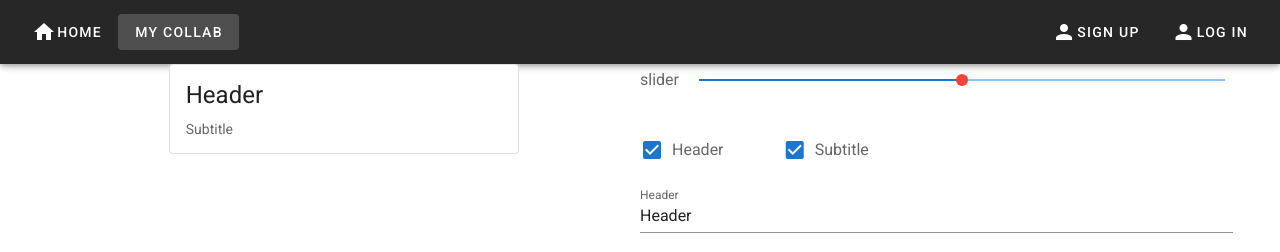
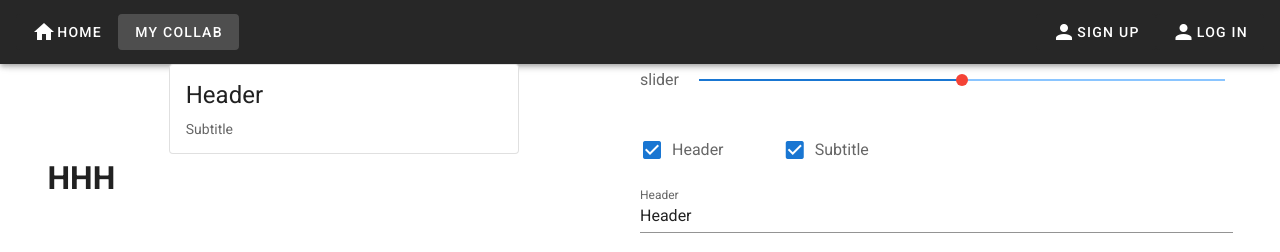
Before and after one commit to elskater98/OrigenChallengeFront, a Nuxt app: page /docs in a window 1280 px wide. Shown: the top 252 px of the page. Built offline with nearby package versions, Linux system fonts and the light colour scheme; no server answers.

Commit message:
NEW model3D.vue

```diff
--- /dev/null
+++ b/components/model3D.vue
@@ -0,0 +1,15 @@
+<template>
+<div>
+  <h1>HHH</h1>
+</div>
+</template>
+
+<script>
+export default {
+  name: "model3D"
+}
+</script>
+
+<style scoped>
+
+</style>
--- a/layouts/default.vue
+++ b/layouts/default.vue
@@ -133,6 +133,8 @@
 
 <script>
 
+import AuthService from "~/services/AuthService";
+
 export default {
   name: "default",
   data() {
@@ -140,7 +142,7 @@ export default {
   },
   methods: {
     login () {
-      AuthService.instance;
+      AuthService.login()
     },
     signup(){
       this.signupDialog = false;
--- a/pages/docs.vue
+++ b/pages/docs.vue
@@ -18,6 +18,9 @@
                 </v-list-item-content>
               </v-list-item>
             </v-card>
+          </v-row>
+          <v-row>
+            <model3-d></model3-d>
           </v-row>
         </v-col>
         <v-col>
@@ -66,10 +69,12 @@
 </template>
 
 <script>
+import Model3D from "~/components/model3D";
 const md5 = require('md5');
 export default {
 
   name: "docs",
+  components: {Model3D},
   data() {
     return {
       checkbox1: true,
--- a/services/AuthService.js
+++ b/services/AuthService.js
@@ -1,10 +1,10 @@
 import axios from 'axios';
-const API_URL = 'http://localhost:8080/api/auth/';
+const API_URL = 'http://josalhor.ddns.net:7987/';
 
 class AuthService {
 
   login(username,password){
-    return axios.post(API_URL+'',{
+    return axios.post(API_URL+'/api/token/',{
       username:username,password:password
     })
   }
```
